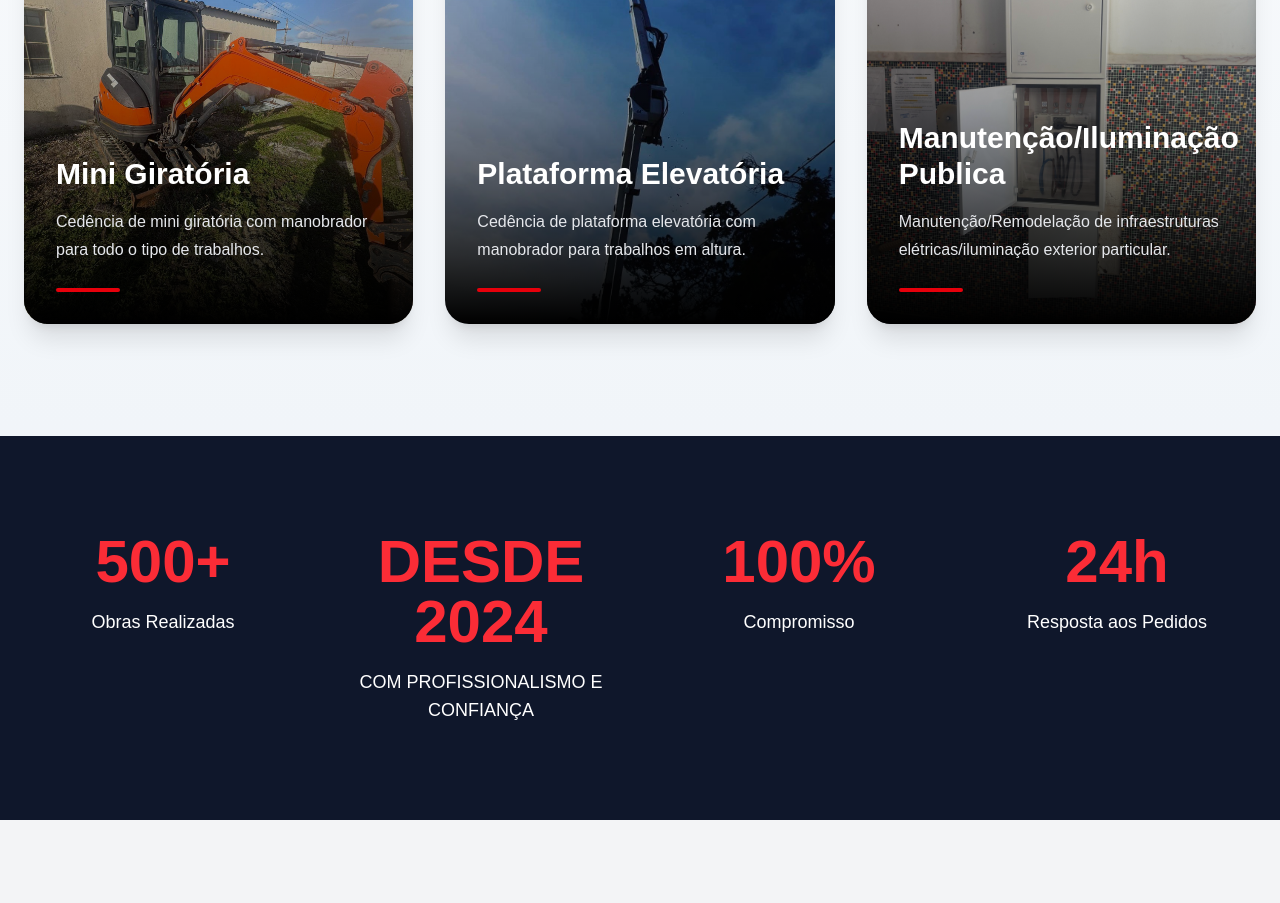
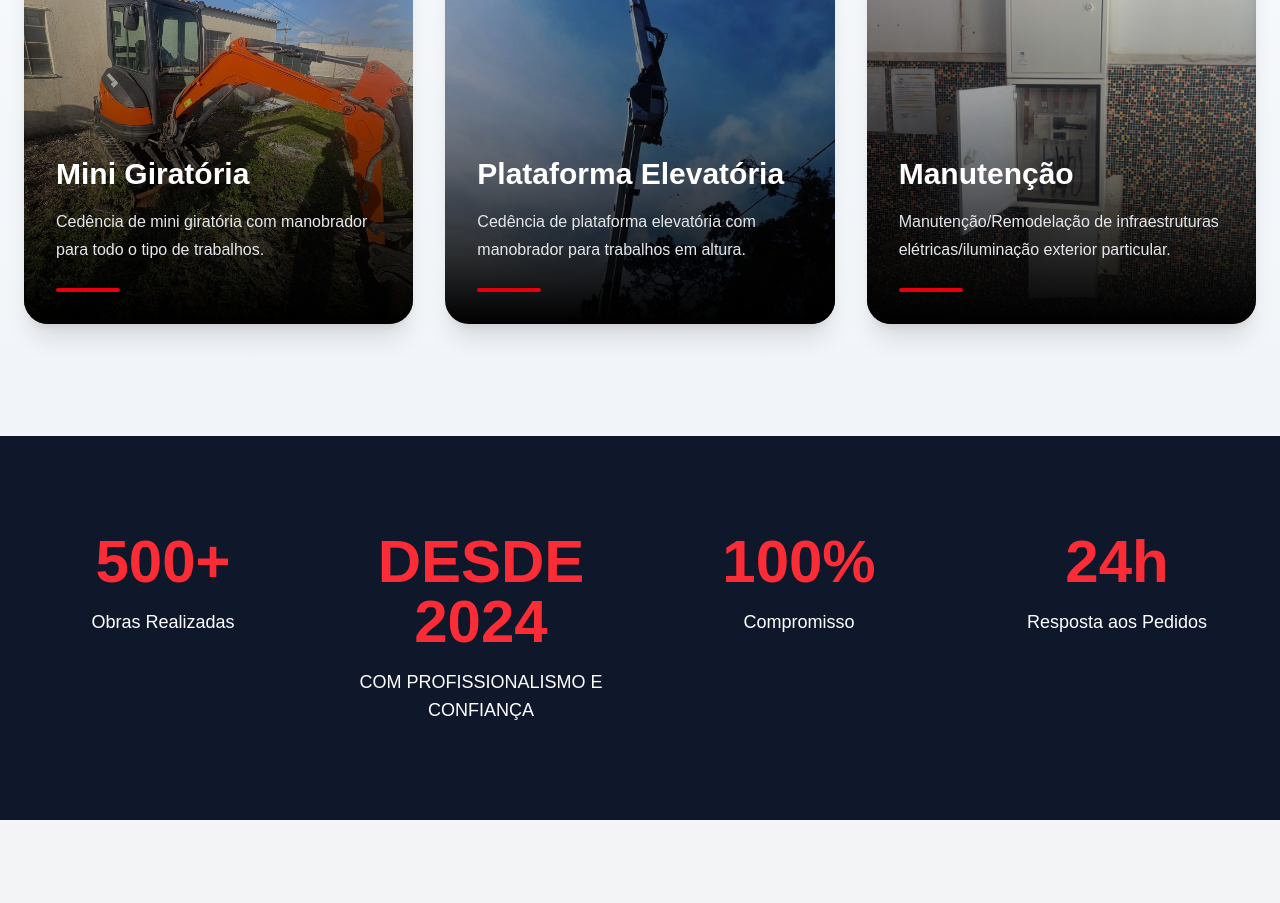
Before and after one commit to rodrigorosa1896-bot/rosa-wolkers, a Next.js app: page / in a window 1280 px wide. Shown: the part 1680-2583 px from the top of the page. Built offline with nearby package versions, Linux system fonts and the light colour scheme.

Commit message:
alteração do nome em serviços

```diff
--- a/components/Services.tsx
+++ b/components/Services.tsx
@@ -31,7 +31,7 @@ const services = [
   },
   {
     image: "/images/services/infraestruturas.jpg",
-    title: "Manutenção/Iluminação Publica",
+    title: "Manutenção",
     text: "Manutenção/Remodelação de infraestruturas elétricas/iluminação exterior particular.",
   },
 ];
```
